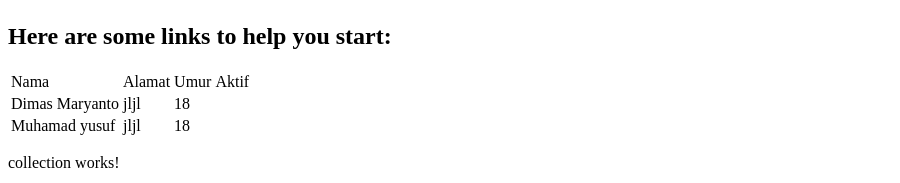
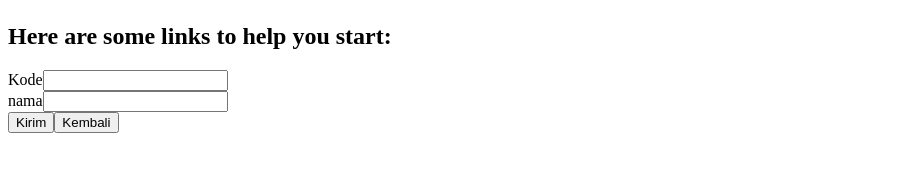
Before and after one commit to tabeldatadotcom/angular-bootcamp-2019, an Angular app: page / in a window 1280 px wide. Shown: the part 381-564 px from the top of the page, without its empty margins (0-900 px from the left). Built offline with nearby package versions, Linux system fonts and the light colour scheme.

Commit message:
update reactive component

```diff
--- a/src/app/app.component.html
+++ b/src/app/app.component.html
@@ -7,5 +7,5 @@
 </div>
 <h2>Here are some links to help you start: </h2>
 <div>
- <app-list></app-list>
+ <app-form-reactive></app-form-reactive>
 </div>
--- /dev/null
+++ b/src/app/form-reactive/form-reactive.component.html
@@ -0,0 +1,14 @@
+<form [formGroup]="formGroup" (submit)="handler($event)">
+  <div>
+    <label for="id">Kode</label>
+    <input type="text" name="kode" id="id" formControlName="id">
+  </div>
+  <div>
+    <label for="nama">nama</label>
+    <input type="text" name="nama" id="nama" formControlName="nama">
+  </div>
+  <div>
+    <button type="submit">Kirim</button>
+    <button type="reset">Kembali</button>
+  </div>
+</form>
--- /dev/null
+++ b/src/app/form-reactive/form-reactive.component.ts
@@ -0,0 +1,26 @@
+import { Component, OnInit } from '@angular/core';
+import { FormGroup, FormControl } from '@angular/forms';
+
+@Component({
+  selector: 'app-form-reactive',
+  templateUrl: './form-reactive.component.html',
+  styleUrls: ['./form-reactive.component.css']
+})
+export class FormReactiveComponent implements OnInit {
+
+  formGroup: FormGroup;
+
+  constructor() { }
+
+  ngOnInit() {
+    this.formGroup = new FormGroup({
+      'id': new FormControl(),
+      'nama': new FormControl()
+    });
+  }
+
+  handler(event: any){
+    console.log(this.formGroup.value);
+  }
+
+}
```
Also changed, not shown: src/app/app.module.ts (+6 -2 lines), src/app/form-reactive/form-reactive.component.css (added), 1 other file (tests, documents, lock files or other folders).
